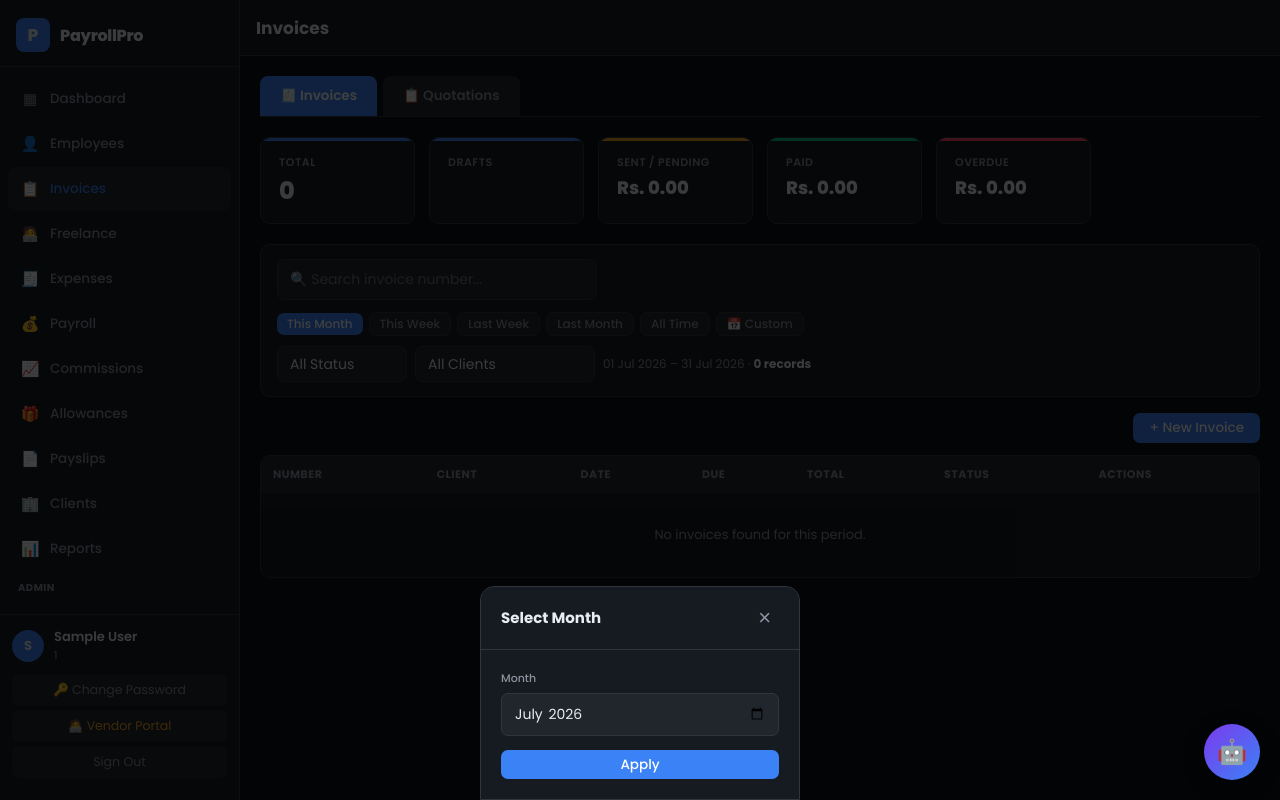
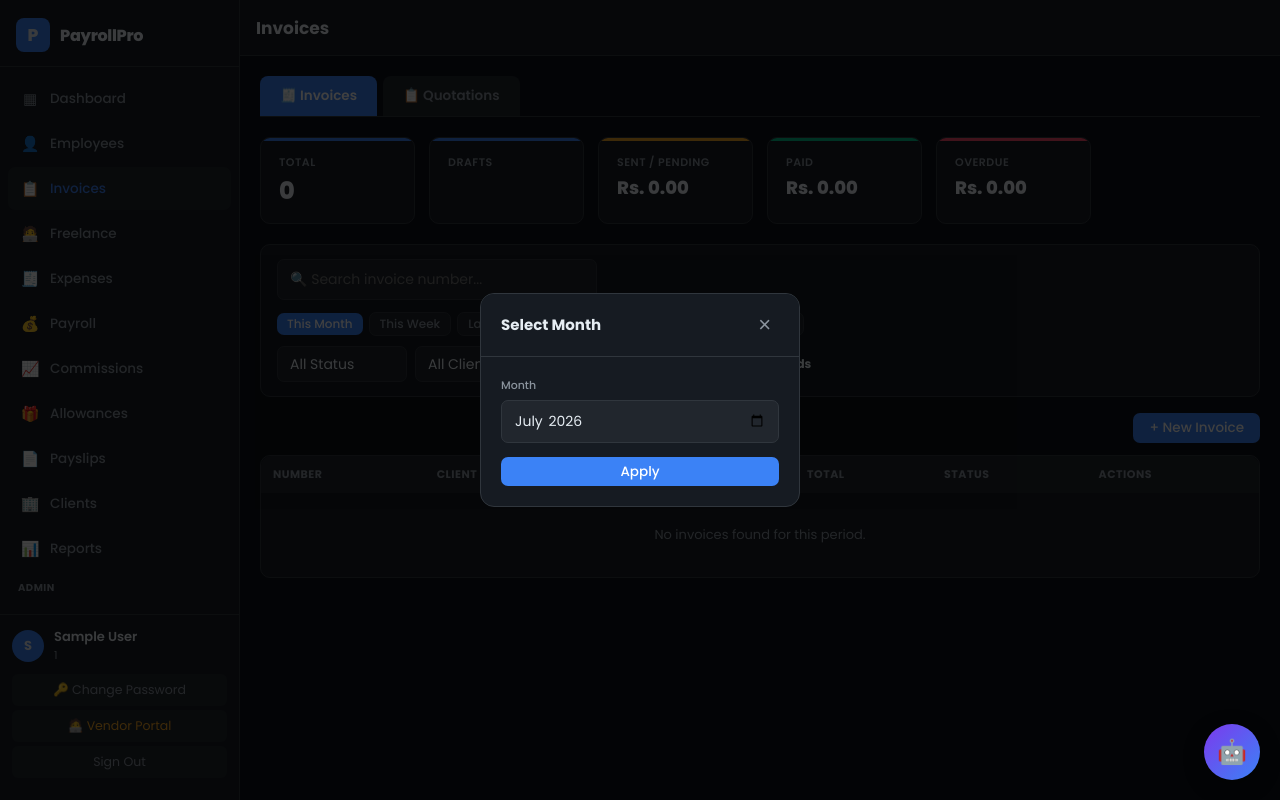
Before and after one commit to gamithhewathenna-cyber/payroll, a PHP site: page /invoices.php in a window 1280 px wide, after a click on "📅 Custom". Run offline with PHP 8.4, Linux system fonts and the light colour scheme; the visitor is signed in with stand-in values (Sample User, id 1); data that the repository does not hold is empty; some libraries are stand-ins or nearby versions.

Commit message:
Update invoices.php

```diff
--- a/invoices.php
+++ b/invoices.php
@@ -320,9 +320,9 @@ $activeRange = $dateRange;
         style="font-size:12px">📅 Custom</button>
     </div>
 
-    <!-- Custom month picker (popup) -->
-    <div class="modal-overlay" id="customMonthModal">
-      <div class="modal" style="max-width:320px">
+    <!-- Custom month picker (popup, centered — unlike the bottom-sheet modals elsewhere) -->
+    <div class="modal-overlay" id="customMonthModal" style="align-items:center;padding:16px">
+      <div class="modal" style="max-width:320px;border-radius:14px;animation:none">
         <div class="modal-header">
           <div class="modal-title">Select Month</div>
           <button type="button" class="modal-close" onclick="closeModal('customMonthModal')">×</button>
```
